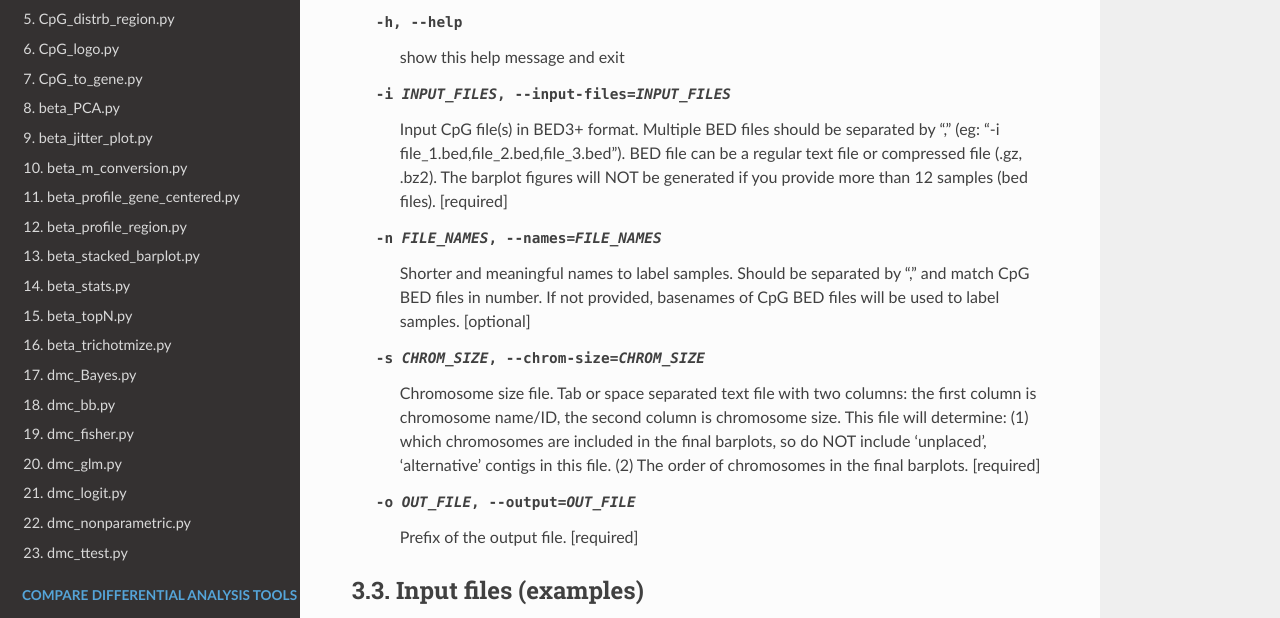
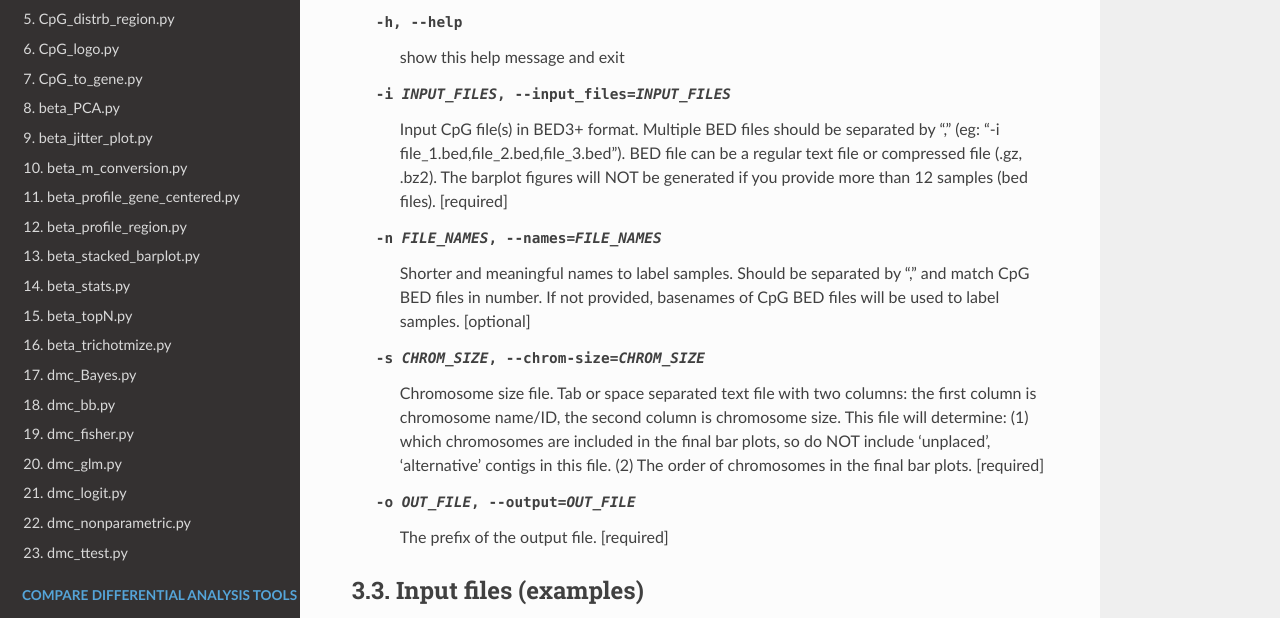
Before and after one commit to liguowang/cpgtools, a Sphinx documentation site: the page built from docs/source/demo/CpG_distrb_chrom.rst, in a window 1280 px wide and 900 px high, scrolled down 208 px. Shown: the part 174-792 px from the top of the window. Built offline with Sphinx 7.4.7 and the Read the Docs theme 2.0.0, drawn with Linux system fonts in a browser that asks for light colours.

Commit message:
Update CpG_distrb_chrom.rst

```diff
--- a/docs/source/demo/CpG_distrb_chrom.rst
+++ b/docs/source/demo/CpG_distrb_chrom.rst
@@ -11,7 +11,7 @@ Options
 
   --version             show program's version number and exit
   -h, --help            show this help message and exit
-  -i INPUT_FILES, --input-files=INPUT_FILES
+  -i INPUT_FILES, --input_files=INPUT_FILES
                         Input CpG file(s) in BED3+ format. Multiple BED files
                         should be separated by "," (eg: "-i
                         file_1.bed,file_2.bed,file_3.bed"). BED file can be a
@@ -28,12 +28,13 @@ Options
                         with two columns: the first column is chromosome
                         name/ID, the second column is chromosome size. This
                         file will determine: (1) which chromosomes are
-                        included in the final barplots, so do NOT include
+                        included in the final bar plots, so do NOT include
                         'unplaced', 'alternative' contigs in this file. (2)
-                        The order of chromosomes in the final barplots.
+                        The order of chromosomes in the final bar plots.
                         [required]
   -o OUT_FILE, --output=OUT_FILE
-                        Prefix of the output file. [required]
+                        The prefix of the output file. [required]
+
 
 Input files (examples)
 -----------------------
```
